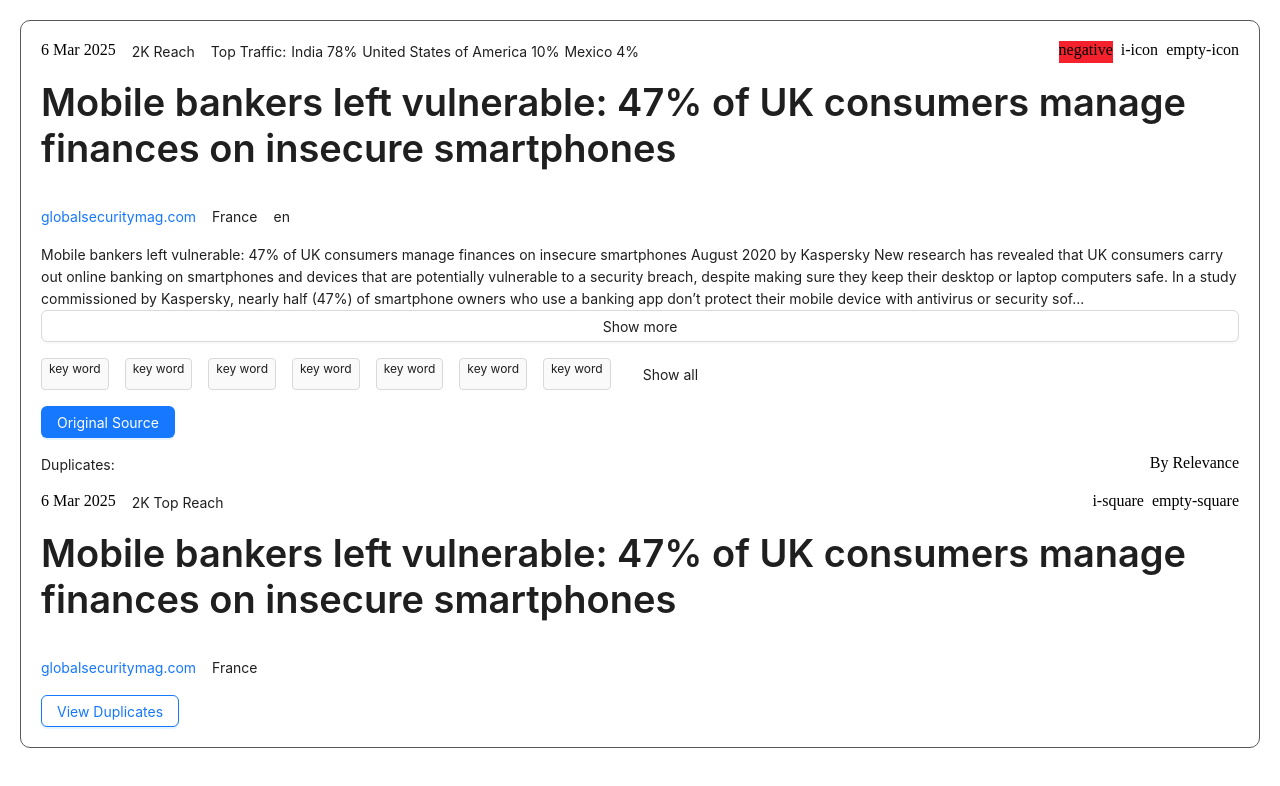
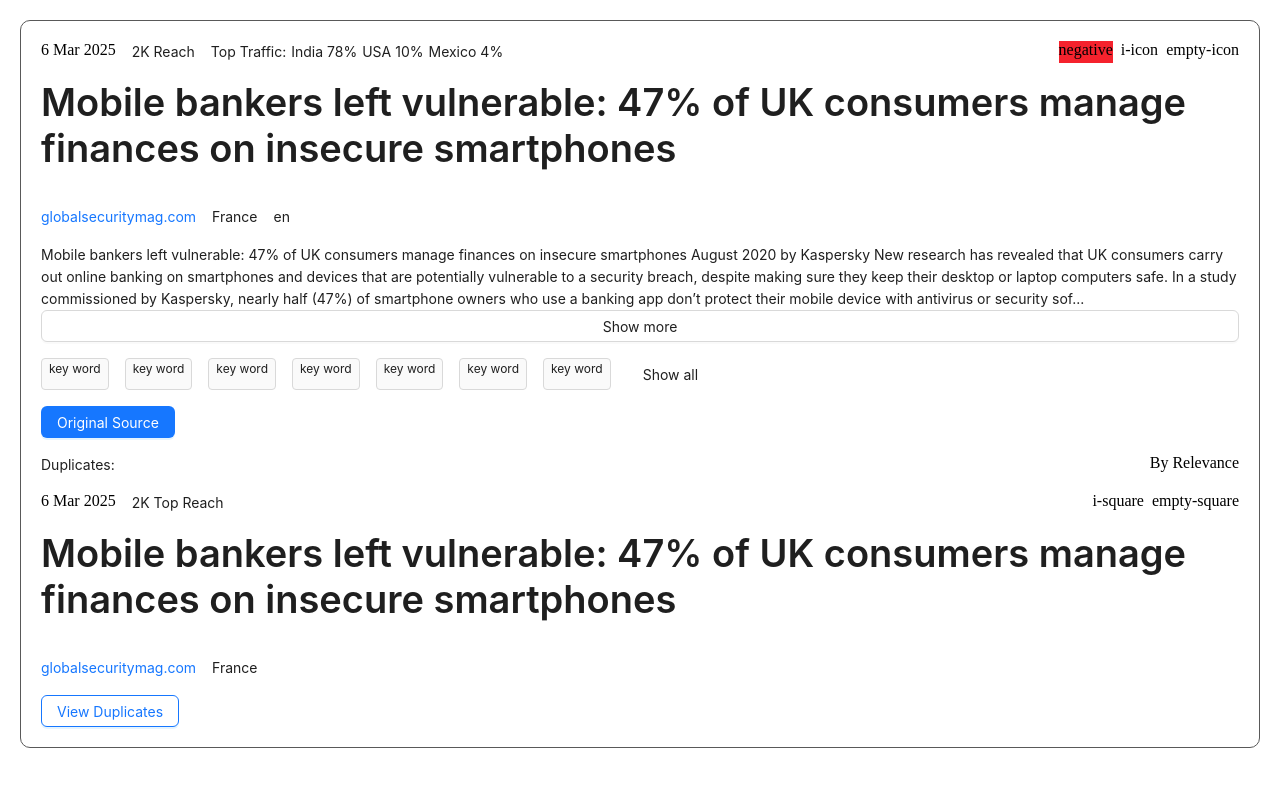
Before and after one commit to gr-sv/newsblock, a React (Create React App) app: page / in a window 1280 px wide. Shown: the top 786 px of the page. Built offline with nearby package versions, Linux system fonts and the light colour scheme.

Commit message:
Modify TopTraffic

```diff
--- a/src/components/shared/topTraffic/topTraffic.jsx
+++ b/src/components/shared/topTraffic/topTraffic.jsx
@@ -11,9 +11,9 @@ function TopTraffic () {
 			<Text>Top Traffic:</Text>
 
 			{(data?.TRAFFIC).map(traffic => (
-				<Text>
-					{`${traffic.value} ${Math.round(traffic.count * 100)}%`}
-				</Text>
+				<Text key={traffic.value}>
+					{`${traffic.value === 'United States of America' ? 'USA' : traffic.value} ${Math.round(traffic.count * 100)}%`}
+			  </Text>
 			))}
 		</Flex>
 	)
```
